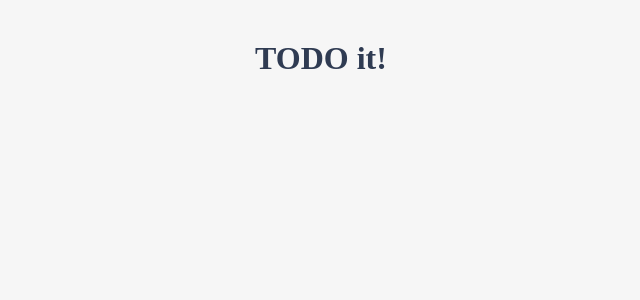
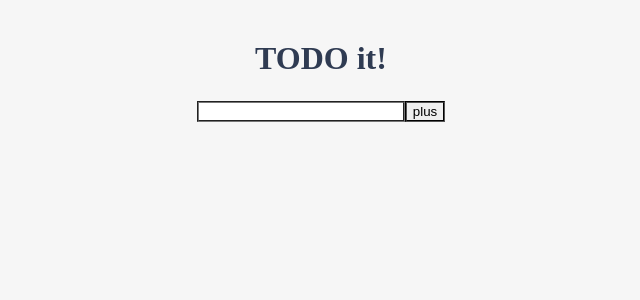
Before and after one commit to YeonsuBaek/Vue-lecture, a Vue app in the folder vue-todo/: page / in a window 1280 px wide. Shown: the top 300 px of the page, without its empty margins (319-959 px from the left). Built offline with nearby package versions, Linux system fonts and the light colour scheme.

Commit message:
🚧 Implement and import TodoInput component

```diff
--- a/vue-todo/src/App.vue
+++ b/vue-todo/src/App.vue
@@ -1,15 +1,18 @@
 <template>
   <div id="app">
     <TodoHeader />
+    <TodoInput />
   </div>
 </template>
 
 <script>
 import TodoHeader from "./components/TodoHeader";
+import TodoInput from "./components/TodoInput";
 
 export default {
   components: {
     TodoHeader,
+    TodoInput,
   },
 };
 </script>
--- /dev/null
+++ b/vue-todo/src/components/TodoInput.vue
@@ -0,0 +1,25 @@
+<template>
+  <div>
+    <input type="text" v-model="newTodoItem" />
+    <button @click="addTodo">plus</button>
+  </div>
+</template>
+
+<script>
+export default {
+  data() {
+    return {
+      newTodoItem: "",
+    };
+  },
+  methods: {
+    addTodo: function () {
+      localStorage.setItem(this.newTodoItem, this.newTodoItem);
+      this.clearInput();
+    },
+    clearInput: function () {
+      this.newTodoItem = "";
+    },
+  },
+};
+</script>
```
